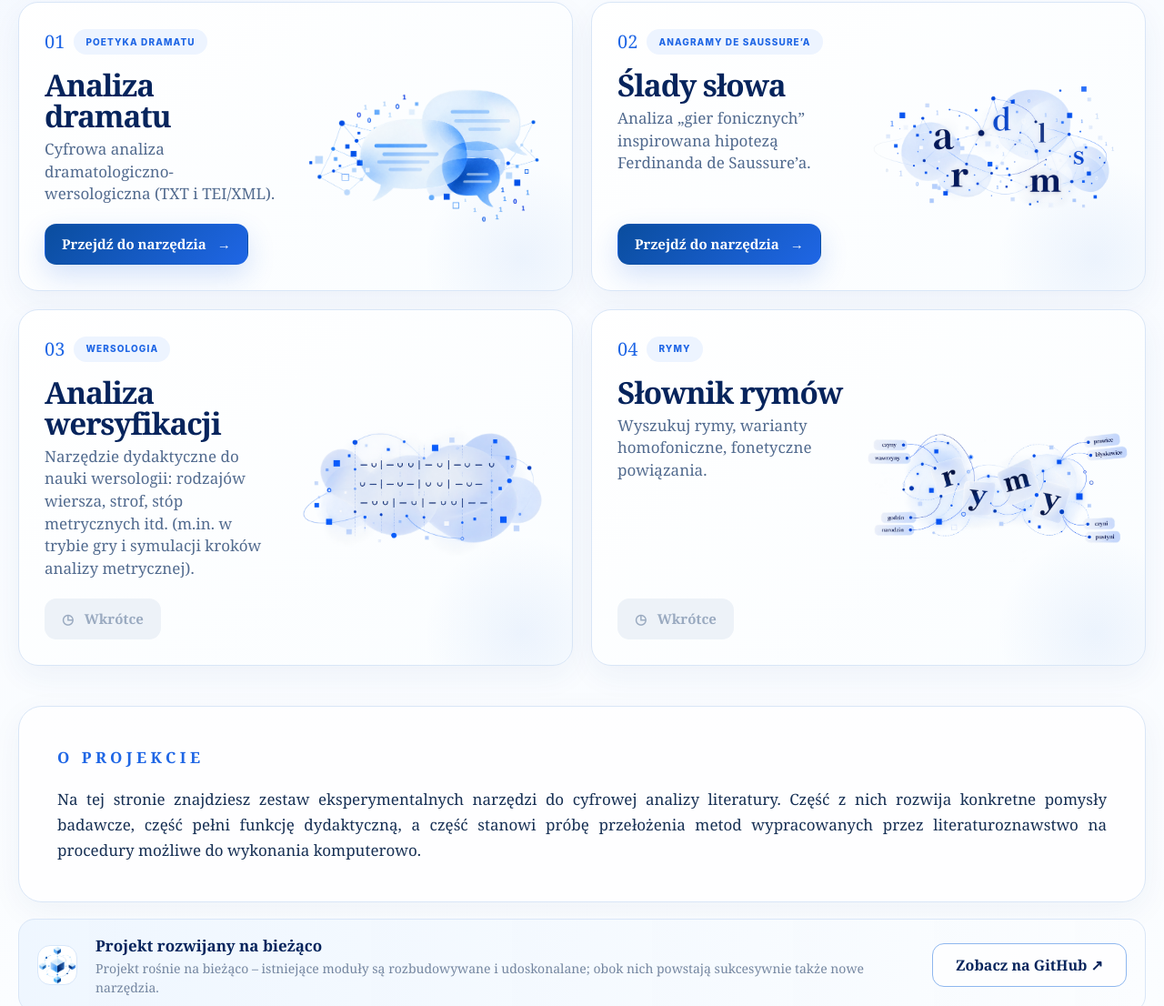
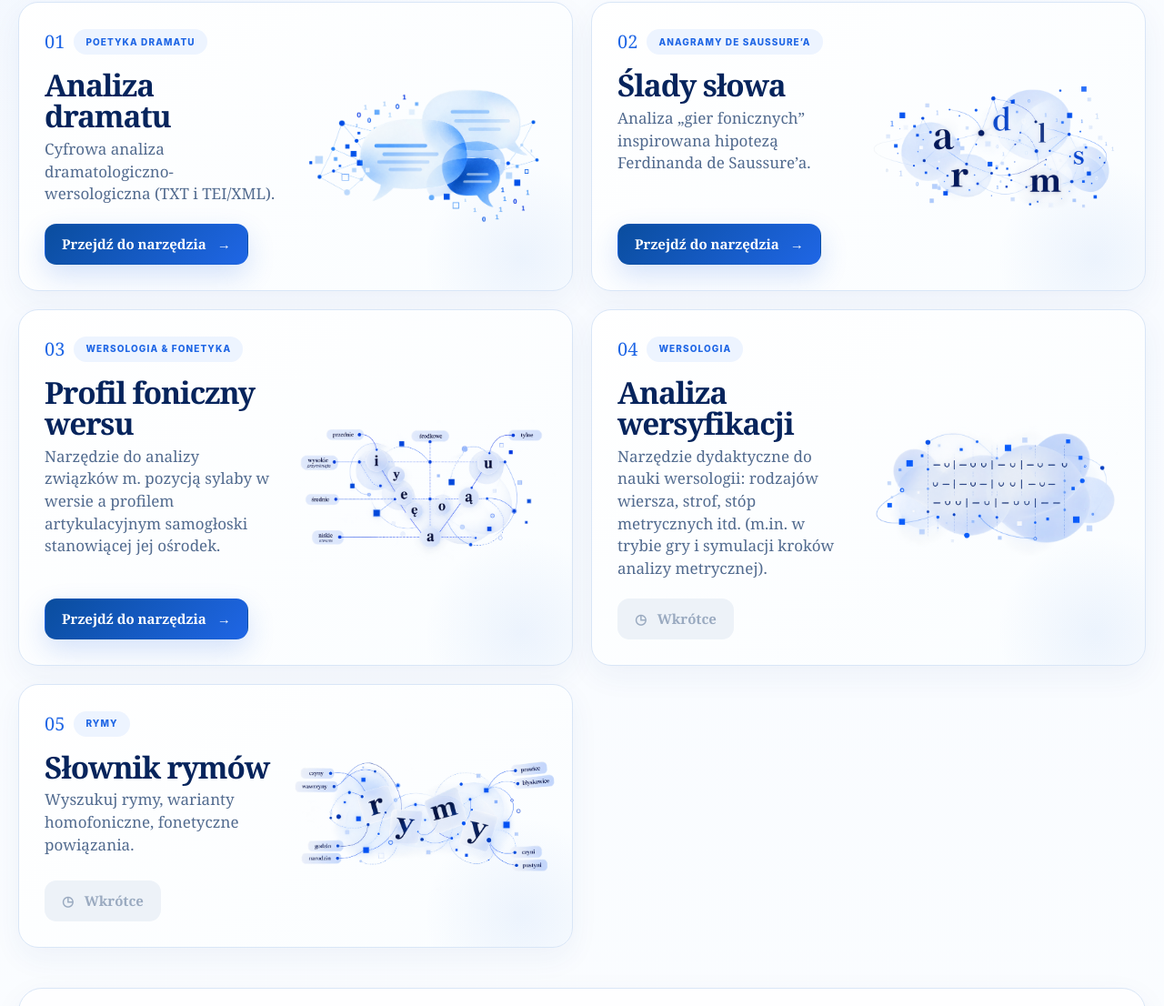
Before and after one commit to monwldsk/cyfrowa-analiza-literatury, a plain HTML site: page index.html in a window 1280 px wide. Shown: the part 520-1626 px from the top of the page at 91% size. Drawn offline with Linux system fonts and the light colour scheme.

Commit message:
feat: add new tool: vowel profile across the verse

```diff
--- a/index.html
+++ b/index.html
@@ -745,6 +745,32 @@
                 <div class="project-copy">
                     <div class="project-meta">
                         <span class="project-number">03</span>
+                        <span class="tag">Wersologia & fonetyka</span>
+                    </div>
+                    <h3>Profil foniczny wersu</h3>
+                    <p>
+                        Narzędzie do analizy związków m. pozycją sylaby w wersie a profilem artykulacyjnym samogłoski
+                        stanowiącej jej ośrodek.
+                    </p>
+                    <div class="card-action">
+                        <a class="btn btn-primary card-link" href="https://monwldsk.github.io/profil-foniczny-wersu"
+                            aria-label="Przejdź do narzędzia Profil foniczny wersu" target="_blank"
+                            rel="noopener noreferrer">
+                            Przejdź do narzędzia
+                            <span aria-hidden="true">→</span>
+                        </a>
+
+                    </div>
+                </div>
+                <div class="project-visual">
+                    <img class="project-image" src="assets/box5.png"
+                        alt="Grafika dla narzędzia Analiza wersyfikacyjna" />
+                </div>
+            </article>
+            <article class="project-card">
+                <div class="project-copy">
+                    <div class="project-meta">
+                        <span class="project-number">04</span>
                         <span class="tag">Wersologia</span>
                     </div>
                     <h3>Analiza wersyfikacji</h3>
@@ -754,7 +780,7 @@
                         metrycznej).
                     </p>
                     <div class="card-action">
-                        <!-- <a class="btn btn-primary card-link" href="#"
+                        <!-- <a class="btn btn-primary card-link" href="#" target="_blank" rel="noopener noreferrer"
                             aria-label="Przejdź do narzędzia Analiza wersyfikacyjna">
                             Przejdź do narzędzia
                             <span aria-hidden="true">→</span>
@@ -772,7 +798,7 @@
             <article class="project-card">
                 <div class="project-copy">
                     <div class="project-meta">
-                        <span class="project-number">04</span>
+                        <span class="project-number">05</span>
                         <span class="tag">Rymy</span>
                     </div>
                     <h3>Słownik rymów</h3>
```
Also changed, not shown: assets/box5.png (added).
